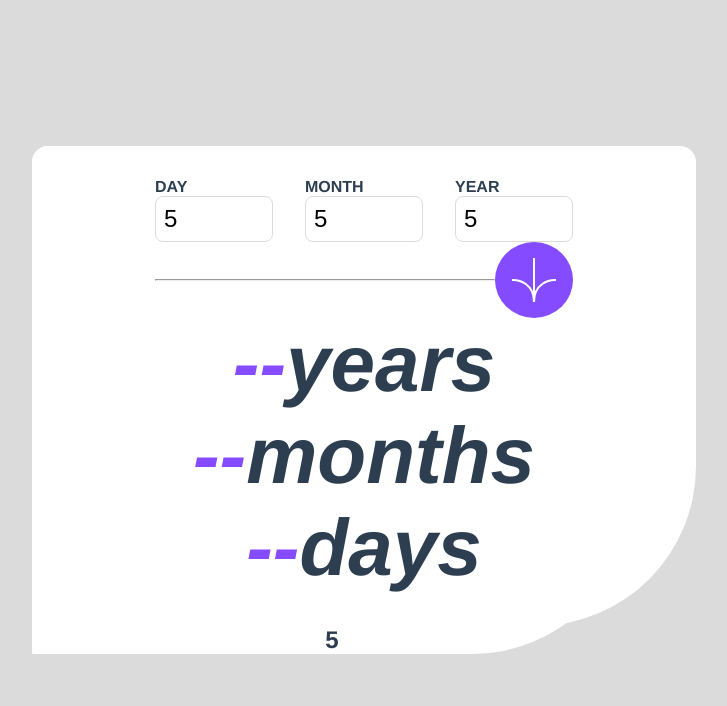
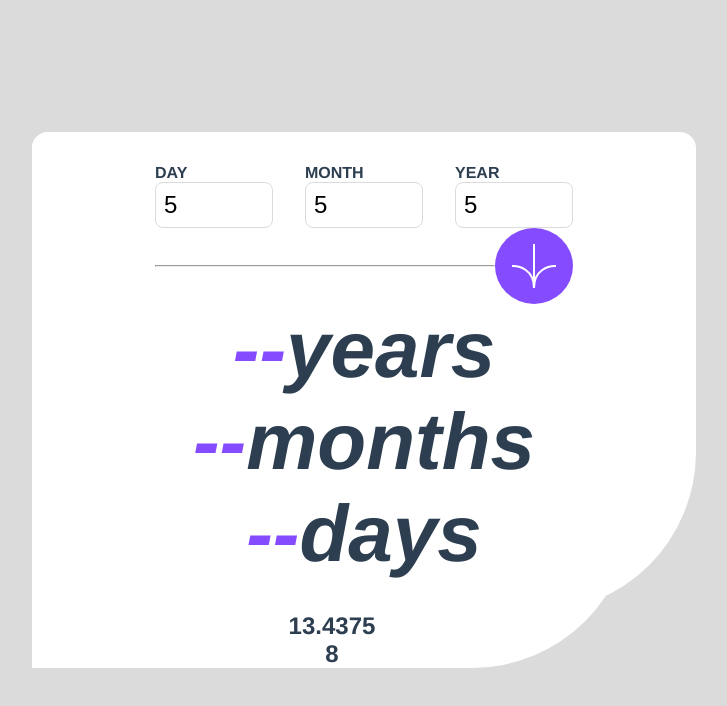
Before and after one commit to JocimarRodrigues/age-calculator, a Vue app: page / in a window 1280 px wide. Both pictures are taken after typing "5", "5", "5" into the empty fields and a click on the button 842 px from the left and 294 px from the top of the page. Shown: the top 706 px of the page, without its empty margins (308-1035 px from the left). Built offline with nearby package versions, Linux system fonts and the light colour scheme.

Commit message:
Lógica para calcular idade

```diff
--- a/src/components/ResultComponent.vue
+++ b/src/components/ResultComponent.vue
@@ -1,11 +1,12 @@
 <template>
-    <div v-if="dados">
-        <h1>{{ dados.day}}</h1>
+    <div v-if="data">
+        <h1>{{ data.day }}</h1>
+        <h1>{{ data.month }}</h1>
     </div>
 </template>
 
 <script lang=ts>
-import { defineComponent, toRefs, watch } from 'vue';
+import { defineComponent, toRefs, watch,ref } from 'vue';
 import { IFormData } from '@/interfaces/IFormData';
 export default defineComponent({
     name: 'ResultComponent',
@@ -19,25 +20,44 @@ export default defineComponent({
 
         const { formData } = toRefs(props) // toRefs para manter reatividade das props
 
-        const {day, month, year} = formData.value || {}
+        let data = ref()
+
+        watch(formData, (newFormData) => {
+
+            if (newFormData) {
+                const currentDate = new Date()
+                const birthDate = new Date(newFormData.year, newFormData.month - 1, newFormData.day);
+                const ageInMilliseconds = currentDate.getTime() - birthDate.getTime();
+                const ageInDays = Math.floor(ageInMilliseconds / (1000 * 60 * 60 * 24));
+
+                const years = Math.floor(ageInDays / 365);
+                const months = Math.floor((ageInDays % 365) / 30.4375);
+                const days = ageInDays % 30.4375;
 
 
 
-        watch(formData, (newFormData) => {
-            // const obj = newFormData
-            // console.log(obj?.day)
-            if(newFormData) {
+
+                const result = {
+                    day: days,
+                    month: months,
+                    year: years
+                }
 
 
-                console.log(newFormData.day)
+
+                data.value = result
+
             }
-    });
+        });
+
+        console.log(data)
 
         // const dia = formData.value?.day
         // let data = dia
 
         return {
             dados: formData,
+            data
             // data
         }
 
```
